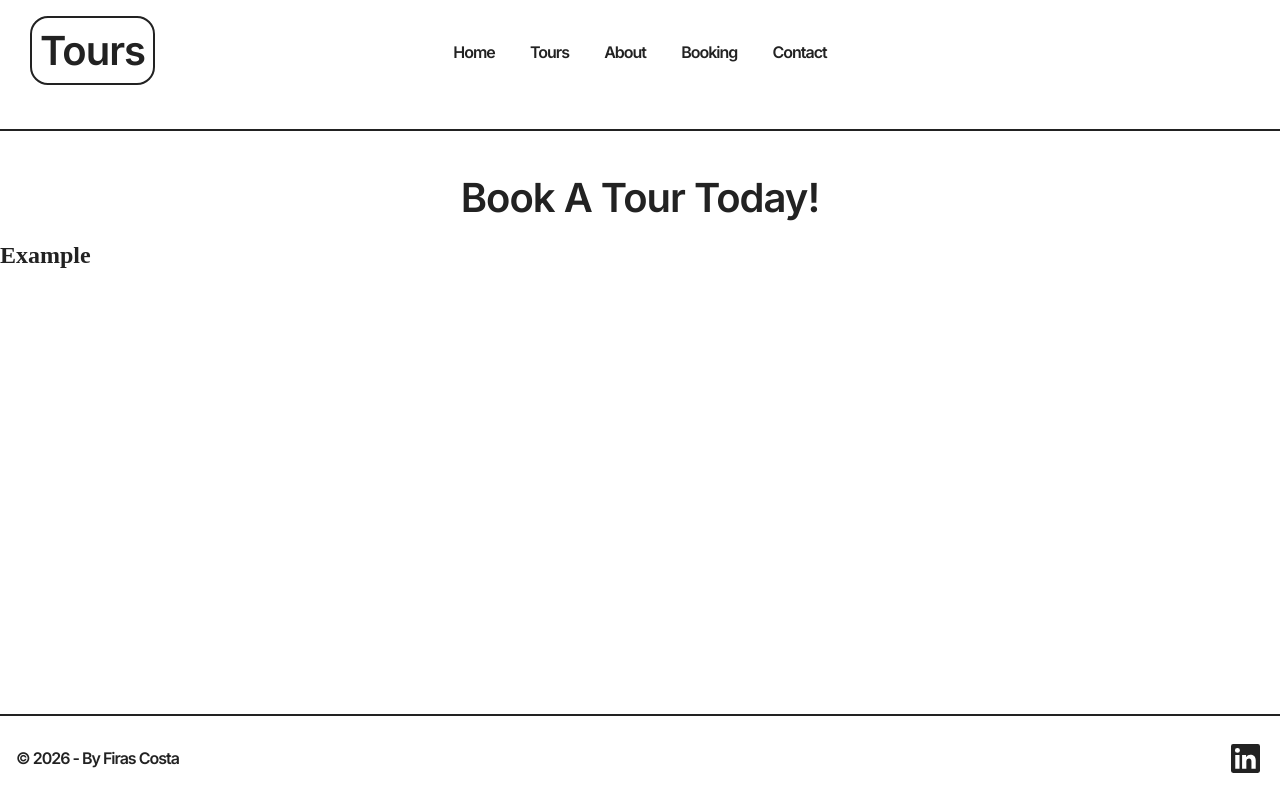
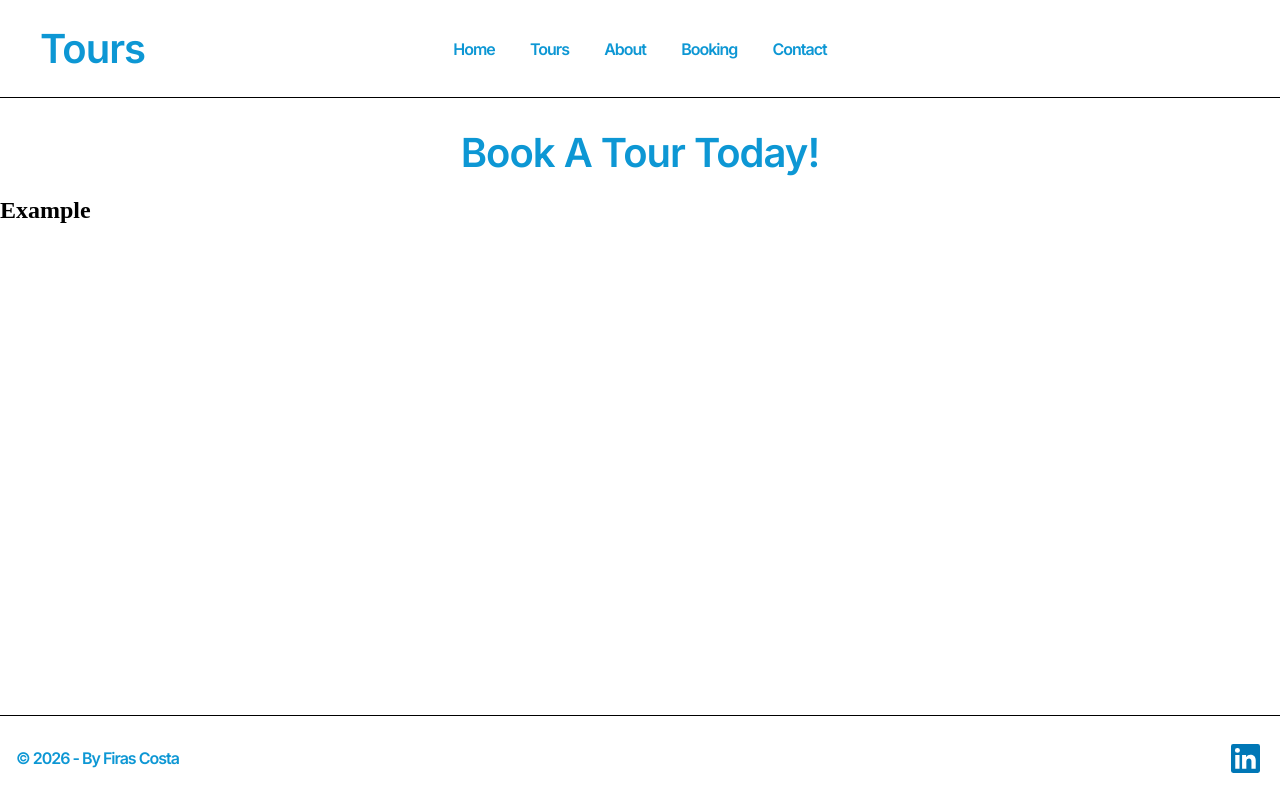
Before and after one commit to Firas12123/Tour-Guide-Website, a Flask app: page / in a window 1280 px wide. Run offline with Flask 3, Linux system fonts and the light colour scheme.

Commit message:
blue and white color scheme

```diff
--- a/static/style.css
+++ b/static/style.css
@@ -4,14 +4,17 @@ body {
     display: flex;
     flex-direction: column;
     background-color: #ffffff;
-    color: #222222;
 
 }
 .main-font{
     font-family: 'Inter', sans-serif;
     letter-spacing: -1px;
     font-weight: 600;
-    color: #222222;
+    color: #0D97D4;
+}
+
+.action-button{
+    color: #1a2530;
 }
 
 html, body{
@@ -25,23 +28,18 @@ html, body{
 .navbar{
     display: flex;
     align-items: center;
+    background-color: #ffffff;
     position: relative;
     padding: 1rem 2rem;
-    margin-bottom: 10px;
+    margin-bottom: 30px;
     border-color: #222222;
     border-bottom: solid;
-    border-width: 0.125rem;
+    border-width: 0.06rem;
 }
 
 .home-logo{
-    margin-bottom: 30px;
-    margin-top: -30px;
     text-decoration: none;
-    color: #222222;
     font-size: 40px;
-    outline-style: solid;
-    outline-color: #222222;
-    outline-width: 2px;
     padding: 8px;
     border-radius: 1rem;
 }
@@ -51,7 +49,6 @@ html, body{
     gap: 1rem;
     position: absolute;
     left: 50%;
-    top: 0%;
     transform: translateX(-50%) ;
 
 
@@ -60,23 +57,17 @@ html, body{
 .teleporters{
     align-items: center;
     text-decoration: none;
-    color: #222222;
     text-align: center;
     padding: 0.6rem;
     border-radius: 8px;
     cursor: pointer;
-    transition: transform 0.2s ease;
+    transition: transform 0.2s ease, color 0.2s ease;
 
 }
 
 .teleporters:hover{
-    color: #000000;
+    color: #0B7DB0;
     transform: scale(1.08);
-}
-
-header {
-    background-color: #ffffff;
-    padding: 2rem 0;
 }
 
 main {
@@ -87,36 +78,35 @@ main {
     display: block;
     margin-bottom: 10px;
     text-align: center;
-    color: #222222;
     padding-top: 0px;
     text-decoration: none;
     width: fit-content;
     margin: 0 auto;
     font-size: 2.5rem;
-    transition: transform 0.2s ease;
+    transition: transform 0.2s ease, color 0.2s ease;
 }
 
 .main-title:hover{
-    color: #000000;
+    color: #0B7DB0;
     transform: scale(1.06);
 }
 
 footer{
     background-color: #ffffff;
     justify-content: space-between;
-    color: #222222;
     text-align: center;
     padding: 1rem;
     display: flex;
     align-items: center;
     margin-top: 10px;
     border-top: solid;
-    border-width: 0.125rem;
+    border-width: 0.06rem;
 }
 
 .linkedin-btn{
     text-align: right;
     border-width: 2px;
+    color: #0077b6;
     border-radius: 8px;
     padding: 4px;
     text-decoration: none;
--- a/templates/permanent.html
+++ b/templates/permanent.html
@@ -31,7 +31,7 @@
 <footer>
     <p class="main-font"> © 2026 - By Firas Costa</p>
     <a href = "https://www.linkedin.com/in/firas-costa-24b655329/" target="_blank" class = "linkedin-btn">
-        <svg xmlns="http://www.w3.org/2000/svg" viewBox="0 0 34 34" width="29" height="29"  fill="#222222">
+        <svg xmlns="http://www.w3.org/2000/svg" viewBox="0 0 34 34" width="29" height="29" fill="currentColor">
             <path d="M34 2.5v29a2.5 2.5 0 0 1-2.5 2.5h-29A2.5 2.5 0 0 1 0 31.5v-29A2.5 2.5 0 0 1 2.5 0h29A2.5 2.5 0 0 1 34 2.5M10 13H5v16h5zm.45-5.5a2.88 2.88 0 0 0-2.86-2.9H7.5a2.9 2.9 0 0 0 0 5.8 2.88 2.88 0 0 0 2.95-2.81zM29 19.28c0-4.81-3.06-6.68-6.1-6.68a5.7 5.7 0 0 0-5.06 2.58h-.14V13H13v16h5v-8.51a3.32 3.32 0 0 1 3-3.58h.19c1.59 0 2.77 1 2.77 3.52V29h5z" ></path>
         </svg>
     </a>
```
